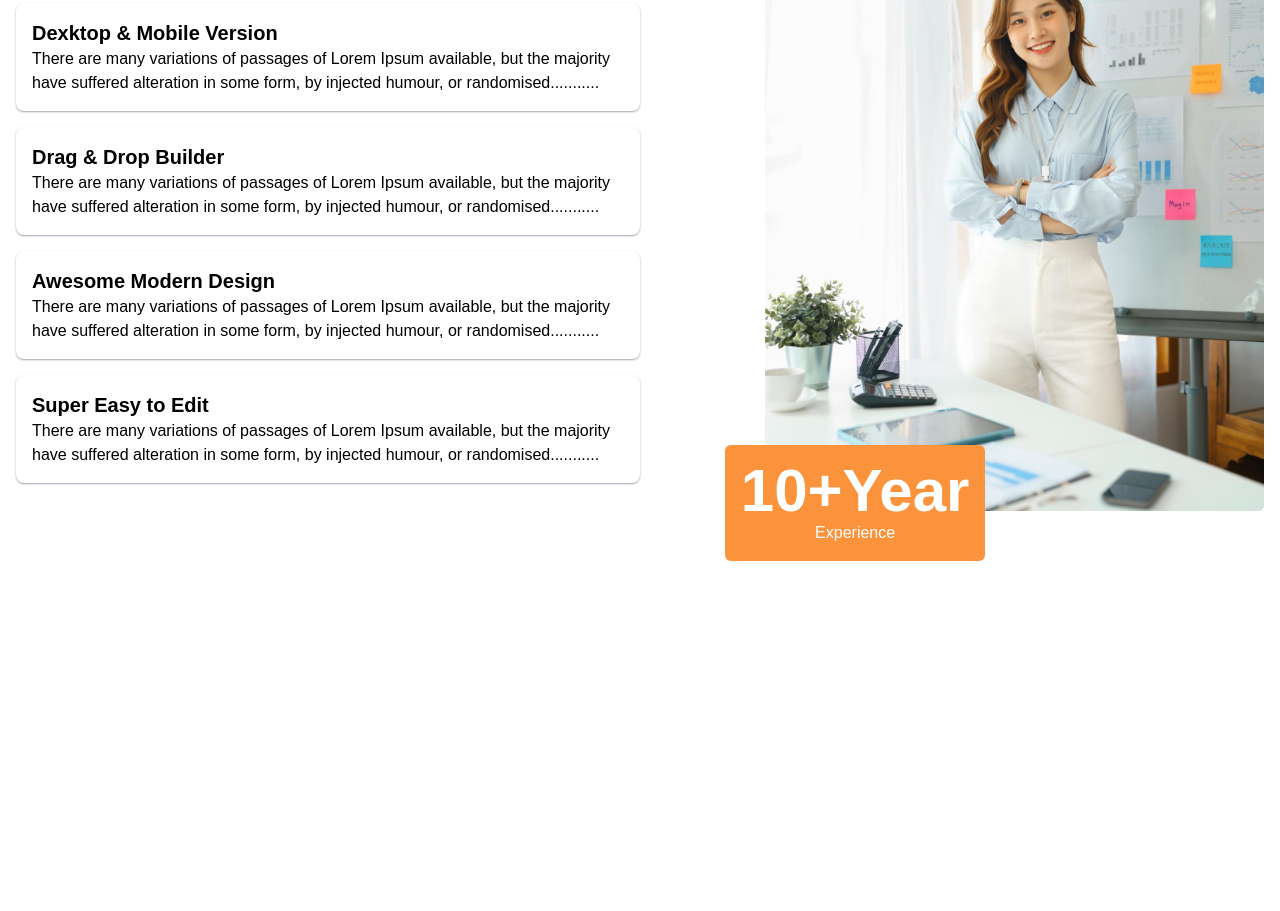
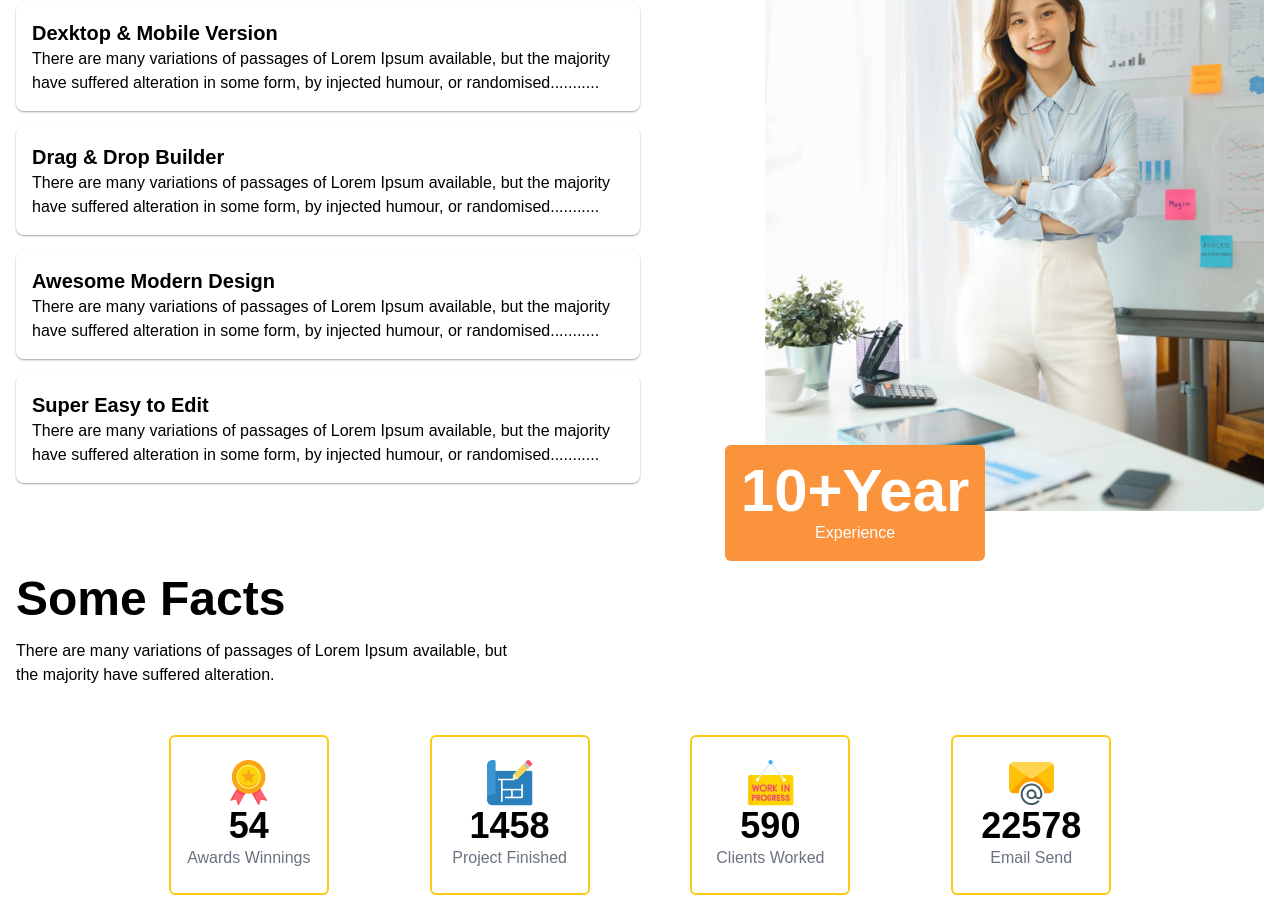
Before and after one commit to sakib-333/g3-architects-tailwind, a website: page src/index.html in a window 1280 px wide. Shown: the part 1823-2734 px from the top of the page. Before the commit the page ends 2384 px from the top, so only its background shows below. Drawn offline with Linux system fonts and the light colour scheme; a web font is replaced by a local one.

Commit message:
Add facts section.

```diff
--- a/src/index.html
+++ b/src/index.html
@@ -135,6 +135,41 @@
             </div>
           </div>
         </div>
+        <div class="section-3 mt-16">
+          <div class="sec-3-text sm:w-3/5 md:w-2/4 lg:w-2/5">
+            <h1 class="text-3xl sm:text-4xl md:text-5xl font-bold">
+              Some Facts
+            </h1>
+            <p class="mt-4">
+              There are many variations of passages of Lorem Ipsum available,
+              but the majority have suffered alteration.
+            </p>
+          </div>
+          <div
+            class="sec-3-badges mx-auto flex flex-col items-center sm:w-11/12 sm:flex-row sm:justify-evenly sm:flex-wrap"
+          >
+            <div class="sec-3-badge achievment">
+              <img src="./assets/ribon.png" alt="ribon" />
+              <h1 class="text-4xl font-semibold">54</h1>
+              <p class="text-gray-500">Awards Winnings</p>
+            </div>
+            <div class="sec-3-badge achievment">
+              <img src="./assets/projects.png" alt="projects" />
+              <h1 class="text-4xl font-semibold">1458</h1>
+              <p class="text-gray-500">Project Finished</p>
+            </div>
+            <div class="sec-3-badge achievment">
+              <img src="./assets/customers.png" alt="customers" />
+              <h1 class="text-4xl font-semibold">590</h1>
+              <p class="text-gray-500">Clients Worked</p>
+            </div>
+            <div class="sec-3-badge achievment">
+              <img src="./assets/email.png" alt="email" />
+              <h1 class="text-4xl font-semibold">22578</h1>
+              <p class="text-gray-500">Email Send</p>
+            </div>
+          </div>
+        </div>
       </main>
       <footer></footer>
     </div>
```
Also changed, not shown: src/output.css.
